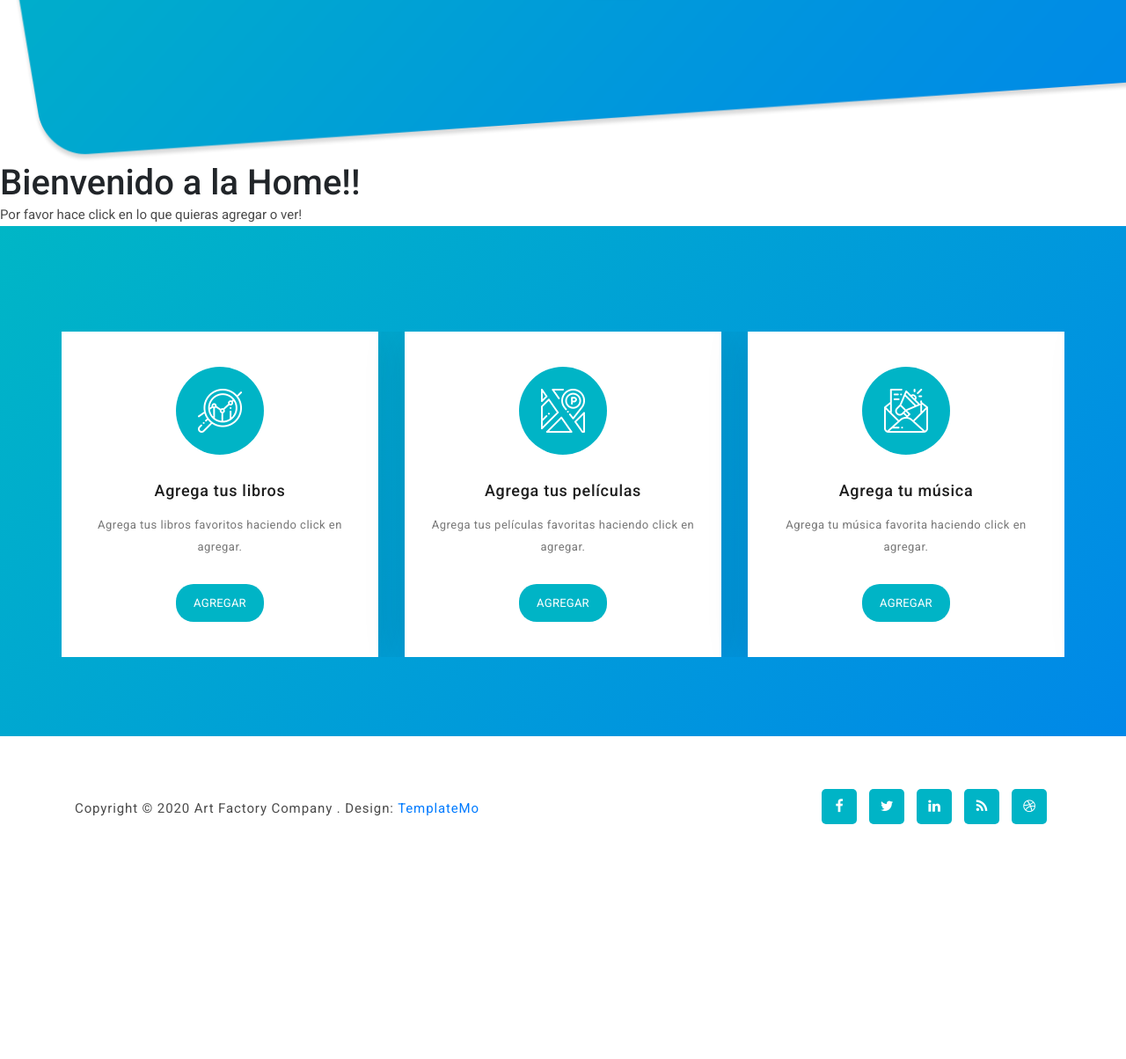
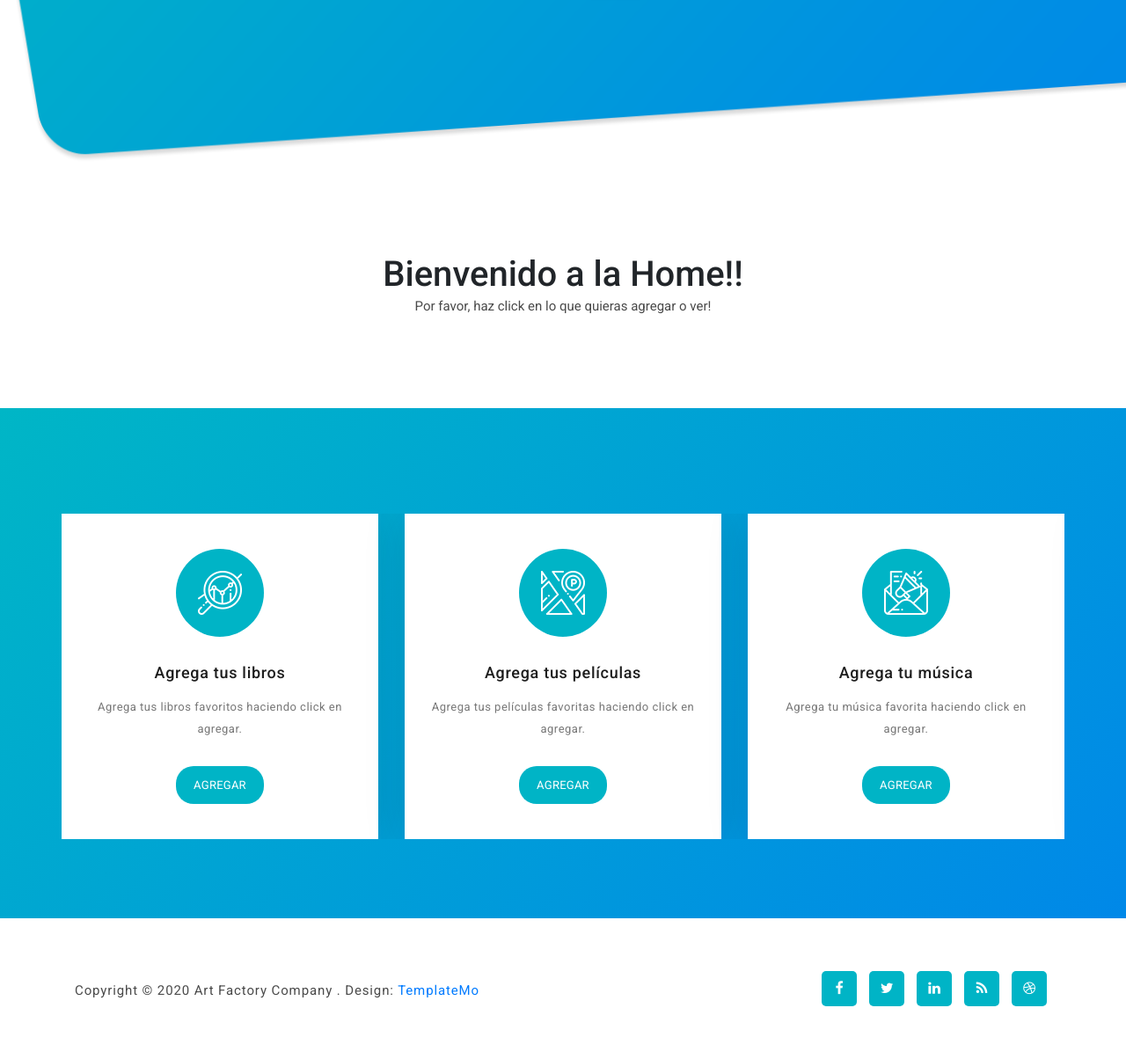
Before and after one commit to Andressoria308/Tercera-Pre-Entrega-Andres-Soria, a Django app: page /Appdjango/ in a window 1280 px wide. Shown: the part 576-1780 px from the top of the page at 88% size. Before the commit the page ends 1513 px from the top, so only its background shows below. Run offline with Django 4.2, Linux system fonts and the light colour scheme; some libraries are stand-ins or nearby versions.

Commit message:
primera presentacion

```diff
--- a/AppTerceraPreEntrega/templates/inicio.html
+++ b/AppTerceraPreEntrega/templates/inicio.html
@@ -3,7 +3,12 @@
 {% load static %}
 
 {% block contenidoQCambia %}
-    <h1>Bienvenido a la Home!!</h1>
-
-    <p>Por favor hace click en lo que quieras agregar o ver!</p>
+    <div class="container">
+        <div class="row justify-content-center align-items-center" style="height: 35vh;">
+            <div class="col-lg-6 col-md-6 col-sm-12 col-xs-12 text-center">
+                <h1>Bienvenido a la Home!!</h1>
+                <p>Por favor, haz click en lo que quieras agregar o ver!</p>
+            </div>
+        </div>
+    </div>
 {% endblock contenidoQCambia %}
```
